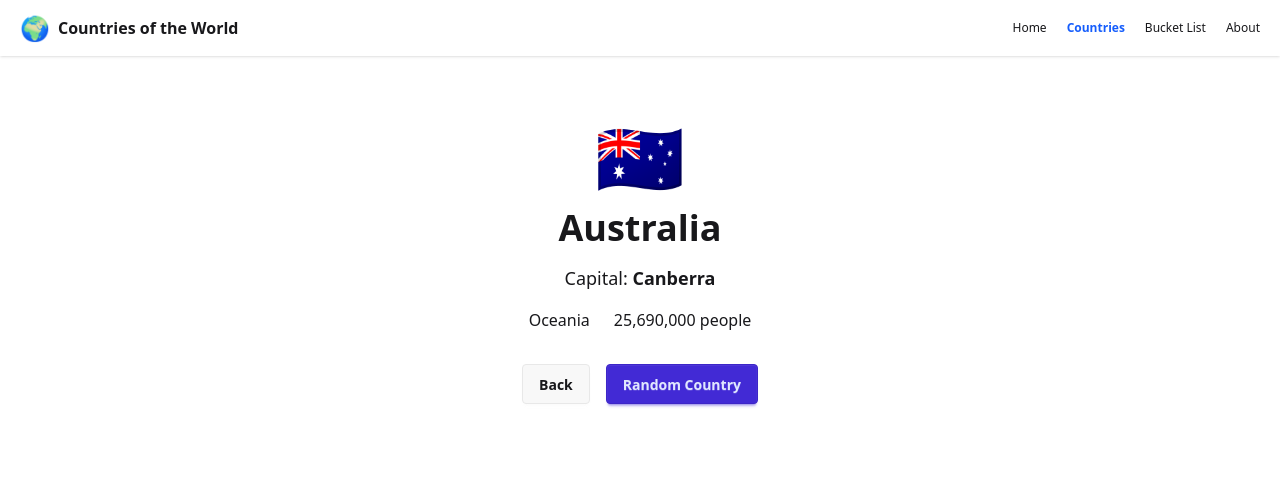
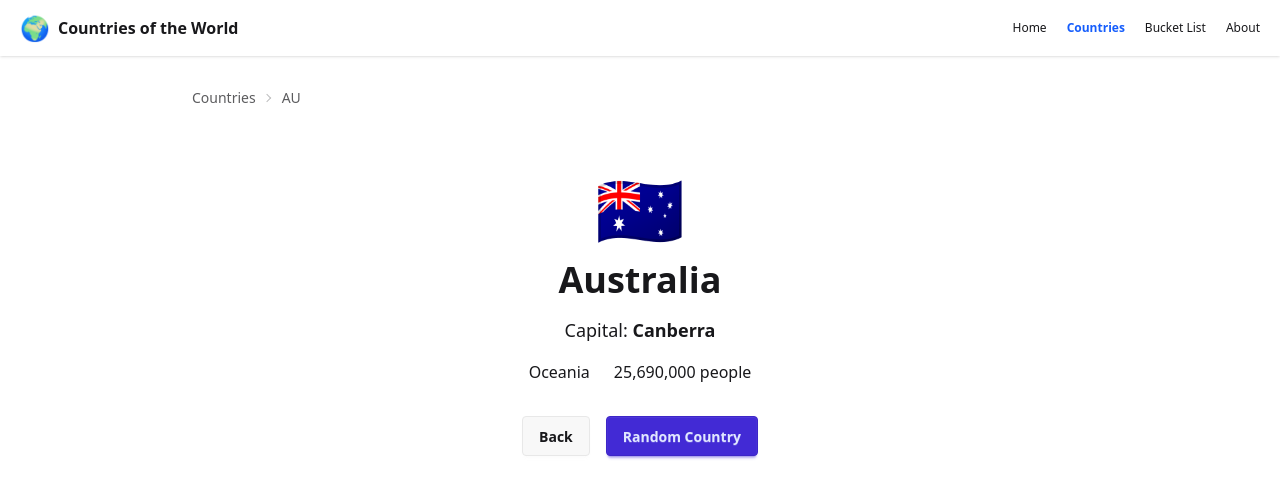
Before and after one commit to kristiandavealli/lab-act-countries, a React (Vite) app: page /countries/AU in a window 1280 px wide. Shown: the top 498 px of the page. Built offline with nearby package versions, Linux system fonts and the light colour scheme.

Commit message:
feat: configure guarded routes and login protection

```diff
--- a/src/App.jsx
+++ b/src/App.jsx
@@ -1,5 +1,9 @@
+
 import { Routes, Route } from "react-router";
 import Layout from "./components/Layout";
+import CountriesLayout from "./components/CountriesLayout";
+import RequireValidCountry from "./components/RequireValidCountry";
+import RequireLogin from "./components/RequireLogin";
 import HomePage from "./pages/HomePage";
 import CountriesPage from "./pages/CountriesPage";
 import CountryDetailPage from "./pages/CountryDetailPage";
@@ -13,12 +17,21 @@
       <Route path="/" element={<Layout />}>
         <Route index element={<HomePage />} />
 
-        <Route path="countries">
+        <Route path="countries" element={<CountriesLayout />}>
           <Route index element={<CountriesPage />} />
-          <Route path=":countryCode" element={<CountryDetailPage />} />
+
+          <Route element={<RequireValidCountry />}>
+            <Route
+              path=":countryCode"
+              element={<CountryDetailPage />}
+            />
+          </Route>
         </Route>
 
-        <Route path="bucket-list" element={<BucketListPage />} />
+        <Route element={<RequireLogin />}>
+          <Route path="bucket-list" element={<BucketListPage />} />
+        </Route>
+
         <Route path="about" element={<AboutPage />} />
         <Route path="*" element={<NotFoundPage />} />
       </Route>
--- /dev/null
+++ b/src/components/RequireLogin.jsx
@@ -0,0 +1,16 @@
+
+import { Navigate, Outlet, useLocation } from "react-router";
+
+const isLoggedIn = false;
+
+const RequireLogin = () => {
+  const location = useLocation();
+
+  if (!isLoggedIn) {
+    return <Navigate to="/" state={{ from: location }} replace />;
+  }
+
+  return <Outlet />;
+};
+
+export default RequireLogin;
```
